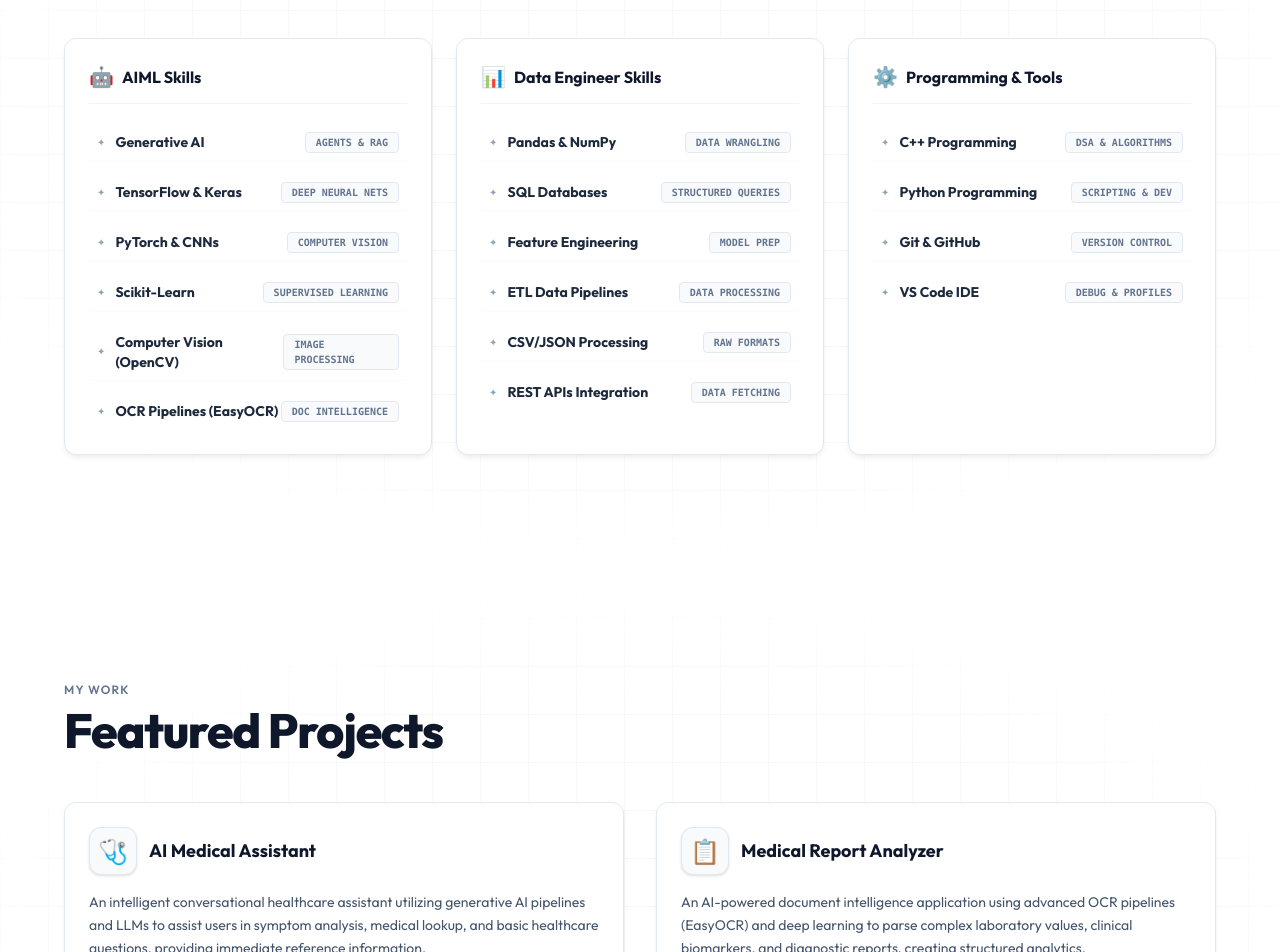
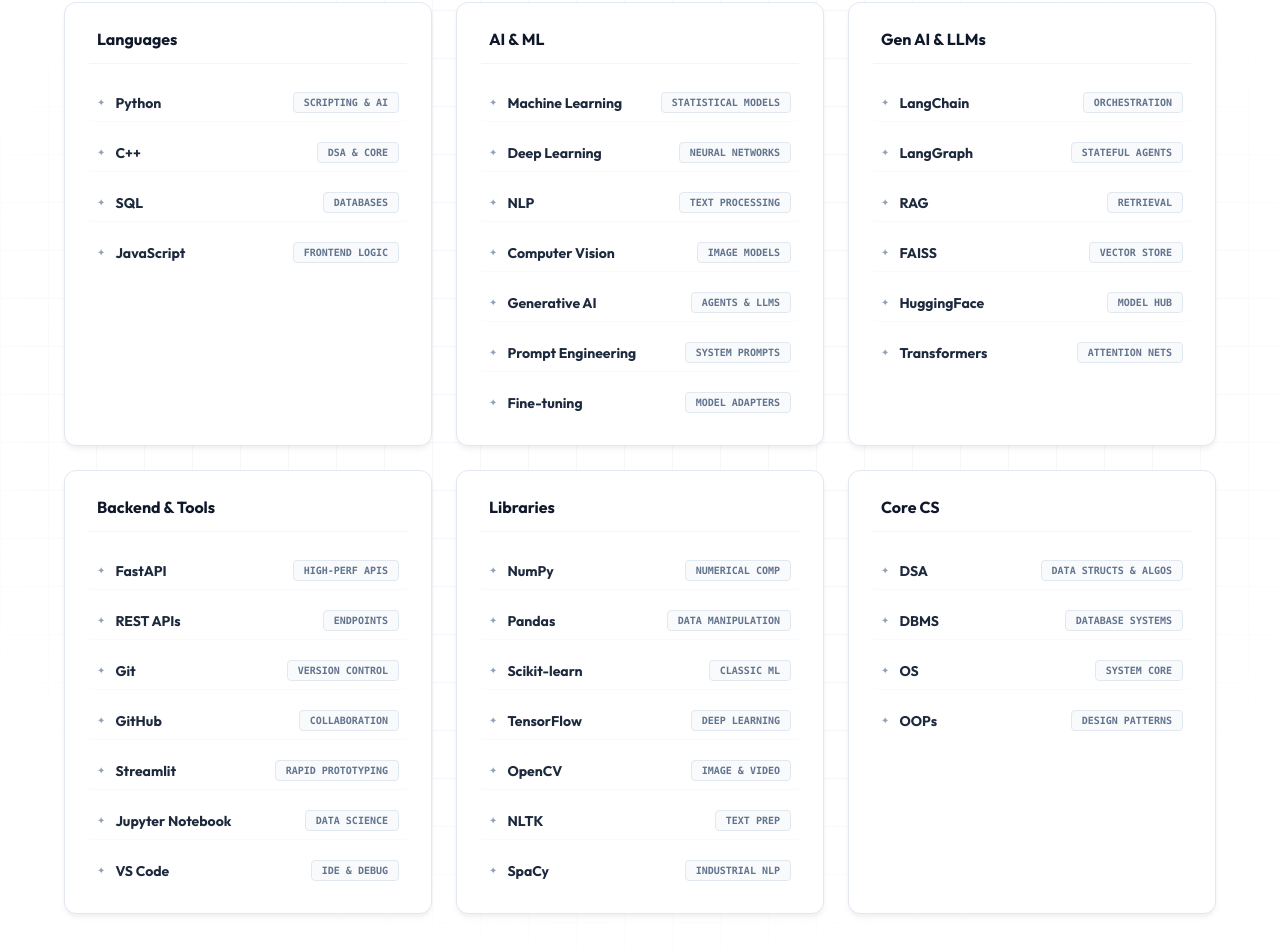
Before and after one commit to anubhav7723/Portfolio, a React (Vite) app: page / in a window 1280 px wide. Shown: the part 1830-2782 px from the top of the page. Built offline with nearby package versions, Linux system fonts and the light colour scheme.

Commit message:
final changes

```diff
--- a/src/components/Navbar.jsx
+++ b/src/components/Navbar.jsx
@@ -87,6 +87,14 @@
           ))}
 
           <a
+            href="https://docs.google.com/document/d/1oQFm7j3wDNxxGLScCs0Fq78lRbrPJkbBT8j9nXCVDsA/edit?usp=drive_link"
+            target="_blank"
+            rel="noopener noreferrer"
+            className="px-4 py-1.5 rounded-lg text-xs font-semibold uppercase tracking-wider text-slate-800 bg-slate-100 hover:bg-slate-200 border border-slate-200 shadow-sm transition-all duration-300 hover:-translate-y-0.5"
+          >
+            Resume
+          </a>
+          <a
             href="#contact"
             onClick={(e) => handleScrollTo(e, "contact")}
             className="px-4 py-1.5 rounded-lg text-xs font-semibold uppercase tracking-wider text-white bg-slate-900 hover:bg-slate-800 shadow-sm transition-all duration-300 hover:-translate-y-0.5"
@@ -146,6 +154,14 @@
             </a>
           ))}
           <a
+            href="https://docs.google.com/document/d/1oQFm7j3wDNxxGLScCs0Fq78lRbrPJkbBT8j9nXCVDsA/edit?usp=drive_link"
+            target="_blank"
+            rel="noopener noreferrer"
+            className="w-full text-center px-4 py-2.5 rounded-lg text-sm font-semibold text-slate-800 bg-slate-100 border border-slate-200"
+          >
+            Resume
+          </a>
+          <a
             href="#contact"
             onClick={(e) => handleScrollTo(e, "contact")}
             className="w-full text-center px-4 py-2.5 rounded-lg text-sm font-semibold text-white bg-slate-900"
--- a/src/pages/About/About.jsx
+++ b/src/pages/About/About.jsx
@@ -34,7 +34,7 @@
               <span>👤</span> Who I Am
             </h3>
             <p className="text-slate-600 leading-relaxed text-sm">
-              I’m a final year B.Tech CSE (AIML) student passionate about Artificial Intelligence, Machine Learning, and building real-world AI-powered applications. My primary focus is on Agentic AI, Geneartive AI, ML, and developing intelligent systems that combine powerful machine learning capabilities with modern, user-friendly web experiences.
+              I’m a final year B.Tech CSE (AIML) student passionate about AI, ML, Data Engineering and building real-world AI-powered applications. My primary focus is on Agentic AI, Geneartive AI, ML and developing intelligent systems that combine powerful machine learning capabilities with modern, user-friendly web experiences.
 
               <br /><br />
               With 400+ LeetCode problems solved in C++ and Python, I’ve developed strong problem-solving, debugging, and algorithmic thinking skills. I enjoy building scalable AI solutions, creating clean and interactive frontends, and transforming complex ideas into simple, impactful products through well-structured development and clear project documentation.
--- a/src/pages/Certifications/Certifications.jsx
+++ b/src/pages/Certifications/Certifications.jsx
@@ -7,6 +7,8 @@
 import IBMsql from "../../assets/IBMsql.png"
 import NPTELPython from "../../assets/NPTELPython.png"
 import ResearchPaper from "../../assets/ResearchPaper.png"
+import CodeForBharat from "../../assets/CodeForBharat2.png"
+import AceHack from "../../assets/AceHack.jpeg"
 
 export default function Certifications() {
   const certRef = useRef(null)
@@ -60,6 +62,24 @@
       skills: ["Scientific Writing", "Algorithm Optimization", "Peer Review", "Statistical Validity"],
       verifyUrl: "https://drive.google.com/file/d/1kxKB1yKCxUHvMl4XhbNusNNHKjEIJY0o/view?usp=drive_link",
       image: ResearchPaper
+    },
+    {
+      title: "Code For Bharat 2 Hackathon",
+      issuer: "Unstop - Code For Bharat",
+      date: "Participated 2025",
+      id: "Code for bharat",
+      skills: ["Hackathon", "ChatBot", "Unstop", "Participation"],
+      verifyUrl: "https://drive.google.com/file/d/1Vr0TM93rgFEqWkdCvcNoxjavwqmFBVqQ/view?usp=drive_link",
+      image: CodeForBharat
+    },
+    {
+      title: "AceHack 4.0 Hackathon",
+      issuer: "UEM , Jaipur",
+      date: "Participated 2025",
+      id: "Acehack",
+      skills: ["Hackathon", "Web App", "Dora Hacks", "Participation"],
+      verifyUrl: "https://drive.google.com/file/d/1iYTD3yhCuA7MlrjXoVIv3KdSwZTv9m2u/view?usp=drive_link",
+      image: AceHack
     }
   ]
 
--- a/src/pages/Contact/Contact.jsx
+++ b/src/pages/Contact/Contact.jsx
@@ -121,7 +121,7 @@
               Let's <span className="text-slate-900">Connect </span>
             </h2>
             <p className="text-slate-500 text-sm leading-relaxed max-w-sm pt-2">
-              Have an internship offer, an exciting ML project, or a web application challenge? Let's build something remarkable together.
+              Have an internship offer, an exciting ML project, or a data engineering challenge? Let's build something remarkable together.
             </p>
           </div>
 
--- a/src/pages/Home/Home.jsx
+++ b/src/pages/Home/Home.jsx
@@ -32,20 +32,20 @@
             {/* Tagline Badge */}
             <div className="hero-badge self-start flex items-center gap-2 px-3.5 py-1 rounded-full bg-emerald-50 border border-emerald-200 text-xs font-semibold text-emerald-800 tracking-wide">
               <span className="w-2 h-2 rounded-full bg-emerald-500 animate-pulse" />
-              Open for internships & project collaborations
+              Open for internships, jobs & project collaborations
             </div>
 
             {/* Heading */}
             <h1 className="hero-title text-5xl md:text-6xl font-extrabold tracking-tight leading-tight text-slate-900">
               Hi, I'm <br />
               <span className="text-slate-900">
-                Anubhav
+                Anubhav Gupta
               </span>
             </h1>
 
             {/* Subtitle */}
             <h2 className="hero-subtitle text-lg md:text-xl font-bold text-slate-700 flex items-center gap-2">
-              AIML Developer <span className="text-slate-400">&bull;</span> Python Developer
+              AIML Developer <span className="text-slate-400">&bull;</span> Python Developer <span className="text-slate-400">&bull;</span> Data Science
             </h2>
 
             {/* Description */}
@@ -67,6 +67,17 @@
                 See My Projects
                 <svg className="w-4 h-4" fill="none" stroke="currentColor" strokeWidth={2.5} viewBox="0 0 24 24">
                   <path strokeLinecap="round" strokeLinejoin="round" d="M14 5l7 7m0 0l-7 7m7-7H3" />
+                </svg>
+              </a>
+              <a
+                href="https://drive.google.com/file/d/1I69PdDgyrLlD4zTuolsDVwYyhuaNGu2s/view?usp=drive_link"
+                target="_blank"
+                rel="noopener noreferrer"
+                className="px-6 py-3 rounded-lg font-bold text-sm tracking-wide bg-slate-100 hover:bg-slate-200 text-slate-800 border border-slate-200 shadow-sm transition-all duration-200 flex items-center gap-2"
+              >
+                View Resume
+                <svg className="w-4 h-4" fill="none" stroke="currentColor" strokeWidth={2} viewBox="0 0 24 24">
+                  <path strokeLinecap="round" strokeLinejoin="round" d="M9 12h6m-6 4h6m2 5H7a2 2 0 01-2-2V5a2 2 0 012-2h5.586a1 1 0 01.707.293l5.414 5.414a1 1 0 01.293.707V19a2 2 0 01-2 2z" />
                 </svg>
               </a>
               <a
@@ -110,7 +121,7 @@
                   </div>
                   <div className="text-left">
                     <h4 className="text-[11px] text-slate-500 font-bold uppercase tracking-wider">Development</h4>
-                    <p className="text-sm font-semibold text-slate-800">AI Medical Assistant</p>
+                    <p className="text-sm font-semibold text-slate-800">Python Development</p>
                   </div>
                 </div>
 
--- a/src/pages/Projects/Projects.jsx
+++ b/src/pages/Projects/Projects.jsx
@@ -11,35 +11,43 @@
   const projectsData = [
     {
       title: "AI Medical Assistant",
-      description: "An intelligent conversational healthcare assistant utilizing generative AI pipelines and LLMs to assist users in symptom analysis, medical lookup, and basic healthcare questions, providing immediate reference information.",
-      tags: ["Generative AI", "LLM APIs", "Python", "RAG Pipeline"],
+      description: "An intelligent AI-powered medical assistant utilizing Generative AI pipelines and LLMs to analyze medical reports, provide health insights, answer healthcare-related queries, and deliver personalized preliminary guidance through an interactive conversational interface.",
+      tags: ["Python", "LangChain", "LLMs", "FastAPI", "Vector Database", "React"],
       icon: "🩺",
-      github: "https://github.com/anubhav7723",
-      demo: "https://github.com/anubhav7723"
+      github: "https://github.com/anubhav7723/AI_Medical_Assistant",
+      // demo: "https://github.com/anubhav7723/AI_Medical_Assistant"
     },
     {
       title: "Medical Report Analyzer",
-      description: "An AI-powered document intelligence application using advanced OCR pipelines (EasyOCR) and deep learning to parse complex laboratory values, clinical biomarkers, and diagnostic reports, creating structured analytics.",
-      tags: ["Deep Learning", "OCR Systems", "Python", "Scikit-Learn"],
+      description: "An AI-powered medical report analysis system designed to extract, process, and interpret medical data from reports using OCR and machine learning techniques, delivering meaningful health insights through an interactive and user-friendly interface.",
+      tags: ["Python", "LLM", "OCR", "OpenCV", "Pandas", "Machine Learning"],
       icon: "📋",
-      github: "https://github.com/anubhav7723",
-      demo: "https://github.com/anubhav7723"
+      github: "https://github.com/anubhav7723/medical_report_analyzer",
+      // demo: "https://github.com/anubhav7723/medical_report_analyzer"
     },
     {
       title: "Log Classification System (NLP)",
-      description: "A specialized NLP model pipeline that ingests raw server logs, extracts textual feature sequences, and classifies them into operational severities (INFO, WARN, ERROR) to minimize cloud incident response time.",
-      tags: ["NLP Core", "TF-IDF / BERT", "Scikit-Learn", "Regex Parsing"],
+      description: "An intelligent log classification system utilizing Natural Language Processing and machine learning algorithms to analyze system logs, categorize events, detect anomalies, and improve monitoring efficiency through automated insights.",
+      tags: ["Python", "Scikit-learn", "NLP", "Pandas", "DBSCAN Clustering", "FastAPI"],
       icon: "🖥️",
-      github: "https://github.com/anubhav7723",
-      demo: "https://github.com/anubhav7723"
+      github: "https://github.com/anubhav7723/nlp-log-classification",
+      // demo: "https://github.com/anubhav7723/nlp-log-classification"
     },
     {
       title: "Handwritten Digit Classification",
-      description: "An interactive convolutional neural network (CNN) classifier trained on the MNIST database. Ingests drawings from a real-time responsive drawing canvas and outputs real-time digit recognition probability charts.",
-      tags: ["CNN Models", "TensorFlow / Keras", "Canvas API", "Web Interface"],
+      description: "A deep learning-based handwritten digit classification system utilizing Convolutional Neural Networks to accurately recognize and classify handwritten digits from image data with high prediction performance.",
+      tags: ["Deep Learning", "CNN Models", "TensorFlow", "PyGame", "MNIST"],
       icon: "🔢",
-      github: "https://github.com/anubhav7723",
-      demo: "https://github.com/anubhav7723"
+      github: "https://github.com/anubhav7723/Handwritten_Digit_Classification",
+      // demo: "https://github.com/anubhav7723/Handwritten_Digit_Classification"
+    },
+    {
+      title: "Food Ordering Bot (NLP)",
+      description: "An NLP-based food recommendation chatbot designed to understand user queries, provide personalized food suggestions, and deliver interactive conversational experiences using Natural Language Processing and machine learning techniques.",
+      tags: ["Dialogflow", "NLP", "Rule-Based Approach", "NER"],
+      icon: "🍽️",
+      github: "https://github.com/anubhav7723/nlp-foodBot",
+      // demo: "https://github.com/anubhav7723/nlp-foodBot"
     }
   ]
 
--- a/src/pages/Skills/Skills.jsx
+++ b/src/pages/Skills/Skills.jsx
@@ -10,37 +10,68 @@
 
   const skillCategories = [
     {
-      title: "AIML Skills",
-      icon: "🤖",
+      title: "Languages",
       skills: [
-        { name: "Generative AI", tag: "Agents & RAG" },
-        { name: "TensorFlow & Keras", tag: "Deep Neural Nets" },
-        { name: "PyTorch & CNNs", tag: "Computer Vision" },
-        { name: "Scikit-Learn", tag: "Supervised Learning" },
-        { name: "Computer Vision (OpenCV)", tag: "Image Processing" },
-        { name: "OCR Pipelines (EasyOCR)", tag: "Doc Intelligence" }
+        { name: "Python", tag: "Scripting & AI" },
+        { name: "C++", tag: "DSA & Core" },
+        { name: "SQL", tag: "Databases" },
+        { name: "JavaScript", tag: "Frontend Logic" }
       ]
     },
     {
-      title: "Data Engineer Skills",
-      icon: "📊",
+      title: "AI & ML",
       skills: [
-        { name: "Pandas & NumPy", tag: "Data Wrangling" },
-        { name: "SQL Databases", tag: "Structured Queries" },
-        { name: "Feature Engineering", tag: "Model Prep" },
-        { name: "ETL Data Pipelines", tag: "Data Processing" },
-        { name: "CSV/JSON Processing", tag: "Raw Formats" },
-        { name: "REST APIs Integration", tag: "Data Fetching" }
+        { name: "Machine Learning", tag: "Statistical Models" },
+        { name: "Deep Learning", tag: "Neural Networks" },
+        { name: "NLP", tag: "Text Processing" },
+        { name: "Computer Vision", tag: "Image Models" },
+        { name: "Generative AI", tag: "Agents & LLMs" },
+        { name: "Prompt Engineering", tag: "System Prompts" },
+        { name: "Fine-tuning", tag: "Model Adapters" }
       ]
     },
     {
-      title: "Programming & Tools",
-      icon: "⚙️",
+      title: "Gen AI & LLMs",
       skills: [
-        { name: "C++ Programming", tag: "DSA & Algorithms" },
-        { name: "Python Programming", tag: "Scripting & Dev" },
-        { name: "Git & GitHub", tag: "Version Control" },
-        { name: "VS Code IDE", tag: "Debug & Profiles" },
+        { name: "LangChain", tag: "Orchestration" },
+        { name: "LangGraph", tag: "Stateful Agents" },
+        { name: "RAG", tag: "Retrieval" },
+        { name: "FAISS", tag: "Vector Store" },
+        { name: "HuggingFace", tag: "Model Hub" },
+        { name: "Transformers", tag: "Attention Nets" }
+      ]
+    },
+    {
+      title: "Backend & Tools",
+      skills: [
+        { name: "FastAPI", tag: "High-Perf APIs" },
+        { name: "REST APIs", tag: "Endpoints" },
+        { name: "Git", tag: "Version Control" },
+        { name: "GitHub", tag: "Collaboration" },
+        { name: "Streamlit", tag: "Rapid Prototyping" },
+        { name: "Jupyter Notebook", tag: "Data Science" },
+        { name: "VS Code", tag: "IDE & Debug" }
+      ]
+    },
+    {
+      title: "Libraries",
+      skills: [
+        { name: "NumPy", tag: "Numerical Comp" },
+        { name: "Pandas", tag: "Data Manipulation" },
+        { name: "Scikit-learn", tag: "Classic ML" },
+        { name: "TensorFlow", tag: "Deep Learning" },
+        { name: "OpenCV", tag: "Image & Video" },
+        { name: "NLTK", tag: "Text Prep" },
+        { name: "SpaCy", tag: "Industrial NLP" }
+      ]
+    },
+    {
+      title: "Core CS",
+      skills: [
+        { name: "DSA", tag: "Data Structs & Algos" },
+        { name: "DBMS", tag: "Database Systems" },
+        { name: "OS", tag: "System Core" },
+        { name: "OOPs", tag: "Design Patterns" }
       ]
     }
   ]
```
Also changed, not shown: src/assets/AceHack.jpeg (added), src/assets/CodeForBharat2.png (added).
